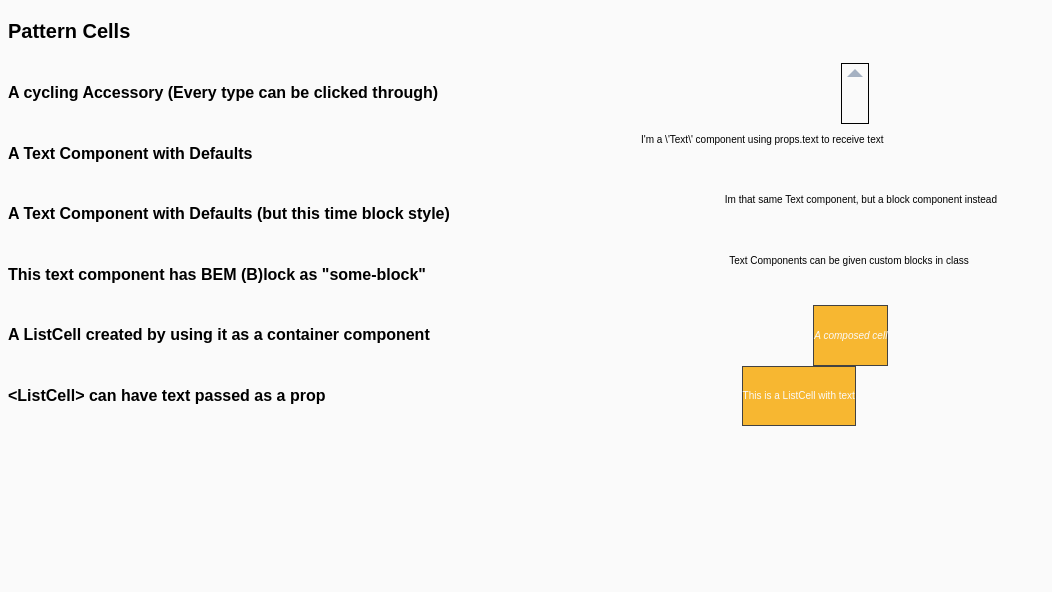
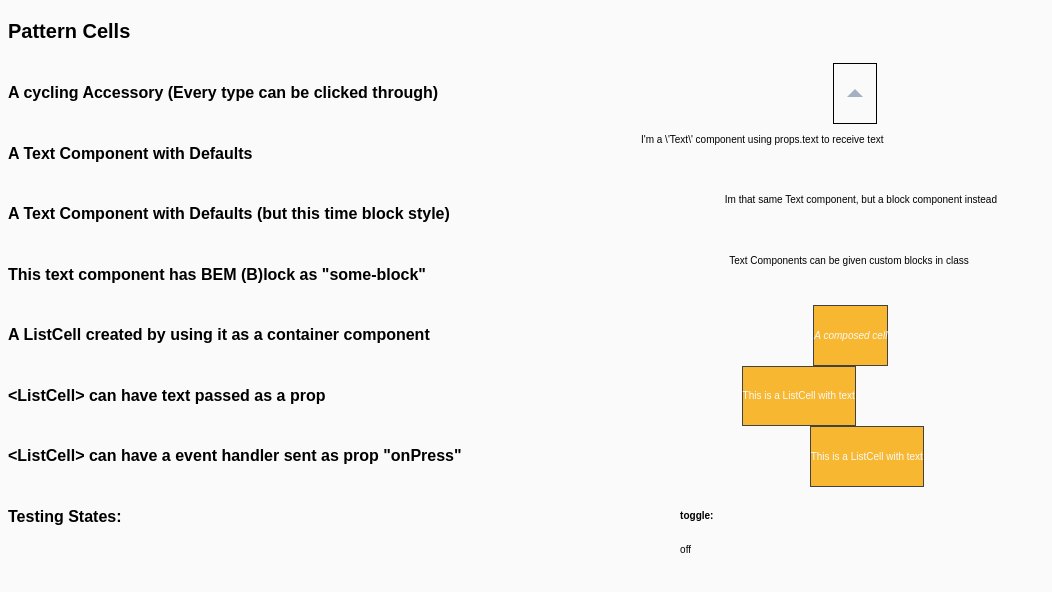
Before and after one commit to marcus-grant/collection-components, a React app: page / in a window 1280 px wide. Shown: the top 592 px of the page, without its empty margins (0-1052 px from the left). Built offline with nearby package versions, Linux system fonts and the light colour scheme; the HTML template or start-up script is replaced by a standard one.

Commit message:
still working on (#17) <Text> is not being passed correctly

```diff
--- a/src/accessories/cell-accessories.jsx
+++ b/src/accessories/cell-accessories.jsx
@@ -4,12 +4,12 @@ import {
   TriIndicator,
 } from './indicators';
 
+import './cell-accessories.scss';
+
 const childrenPropType = PropTypes.oneOfType([
   PropTypes.arrayOf(PropTypes.node),
   PropTypes.node,
 ]);
-
-const accessoryClass = 'cell-accessory__container';
 
 
 const wrap = (className, children, onPress, styles) => (
@@ -18,12 +18,15 @@ const wrap = (className, children, onPress, styles) => (
     onClick={onPress}
     onKeyPress={onPress}
     style={styles}
-    role={onPress && 'menuItem'}
+    role="menuItem"
     tabIndex={onPress && 0}
   >
     {children}
   </div>
 );
+
+// TODO: If needed add Block prefix and/or Mod suffix for className
+const accessoryClass = 'cell-accessory__container';
 
 const wrapAccessory = (children, onPress, styles) =>
   wrap(accessoryClass, children, onPress, styles);
--- /dev/null
+++ b/src/accessories/cell-accessories.scss
@@ -0,0 +1,9 @@
+// Desirable?
+@import "../global-styles/_variables.scss";
+
+.cell-accessory__container {
+  display: flex;
+  padding: 8px 8px;
+  align-items: center;
+  justify-content: center;
+}
--- a/src/accessories/indicators.scss
+++ b/src/accessories/indicators.scss
@@ -10,11 +10,11 @@ $indicator-color: $silver;
   width: 32px;
 }
 
+// TODO: Add margin based on horiz-vs-vert to deal with base = 2 * h
 .tri-indicator {
   width: 0;
   height: 0;
   margin: $indicator-size / 1.61;
-  border-left: $indicator-size solid transparent;
 }
 
 .tri-indicator--vert-axis-constraints {
--- a/src/examples/cell-examples.jsx
+++ b/src/examples/cell-examples.jsx
@@ -20,14 +20,18 @@ export default class extends React.Component {
   constructor(props) {
     super(props);
     this.cycleAccessory = this.cycleAccessory.bind(this);
+    this.toggle = this.toggle.bind(this);
     this.state = {
       accType: 0,
+      toggle: false,
     };
   }
 
+  toggle() { this.setState(prev => ({ toggle: !prev.toggle })); }
+
   cycleAccessory() {
-    this.setState(a => ({
-      accType: (a.accType === accessoryTypes.length - 1 ? 0 : a.accType + 1),
+    this.setState(prev => ({
+      accType: (prev.accType === accessoryTypes.length - 1 ? 0 : prev.accType + 1),
     }));
   }
 
@@ -38,11 +42,11 @@ export default class extends React.Component {
       justifyContent: 'space-between',
     };
 
-    const itemStyles = {
-      display: 'flex',
-      flexFlow: 'row wrap',
-      alignItems: 'center',
-    };
+    // const itemStyles = {
+    //   display: 'flex',
+    //   flexFlow: 'row wrap',
+    //   alignItems: 'center',
+    // };
 
     const cyclingAccessory = (
       <CellAccessory
@@ -76,6 +80,17 @@ export default class extends React.Component {
       <ListCell text={'cell with text passed as "props.text"'} />
     );
 
+    const listCellOnPressProp = (
+      <ListCell text="Click Me!" onPress={this.toggle} />
+    );
+
+    const statesDisplay = (
+      <div>
+        <h6>toggle: </h6>
+        <p>{this.state.toggle ? 'on' : 'off'}</p>
+      </div>
+    );
+
     const testSectionsArray = [
       {
         text: 'A cycling Accessory (Every type can be clicked through)',
@@ -101,6 +116,14 @@ export default class extends React.Component {
         text: '<ListCell> can have text passed as a prop',
         jsx: listCellWithText,
       },
+      {
+        text: '<ListCell> can have a event handler sent as prop "onPress"',
+        jsx: listCellOnPressProp,
+      },
+      {
+        text: 'Testing States:',
+        jsx: statesDisplay,
+      },
     ];
 
     return (
--- a/src/lists/list-cells.jsx
+++ b/src/lists/list-cells.jsx
@@ -9,7 +9,7 @@ const wrap = (className, children, onPress, styles) => (
     onClick={onPress}
     onKeyPress={onPress}
     style={styles}
-    role={onPress && 'menuItem'}
+    role="menuItem"
     tabIndex={onPress && 0}
   >
     {children}
```
